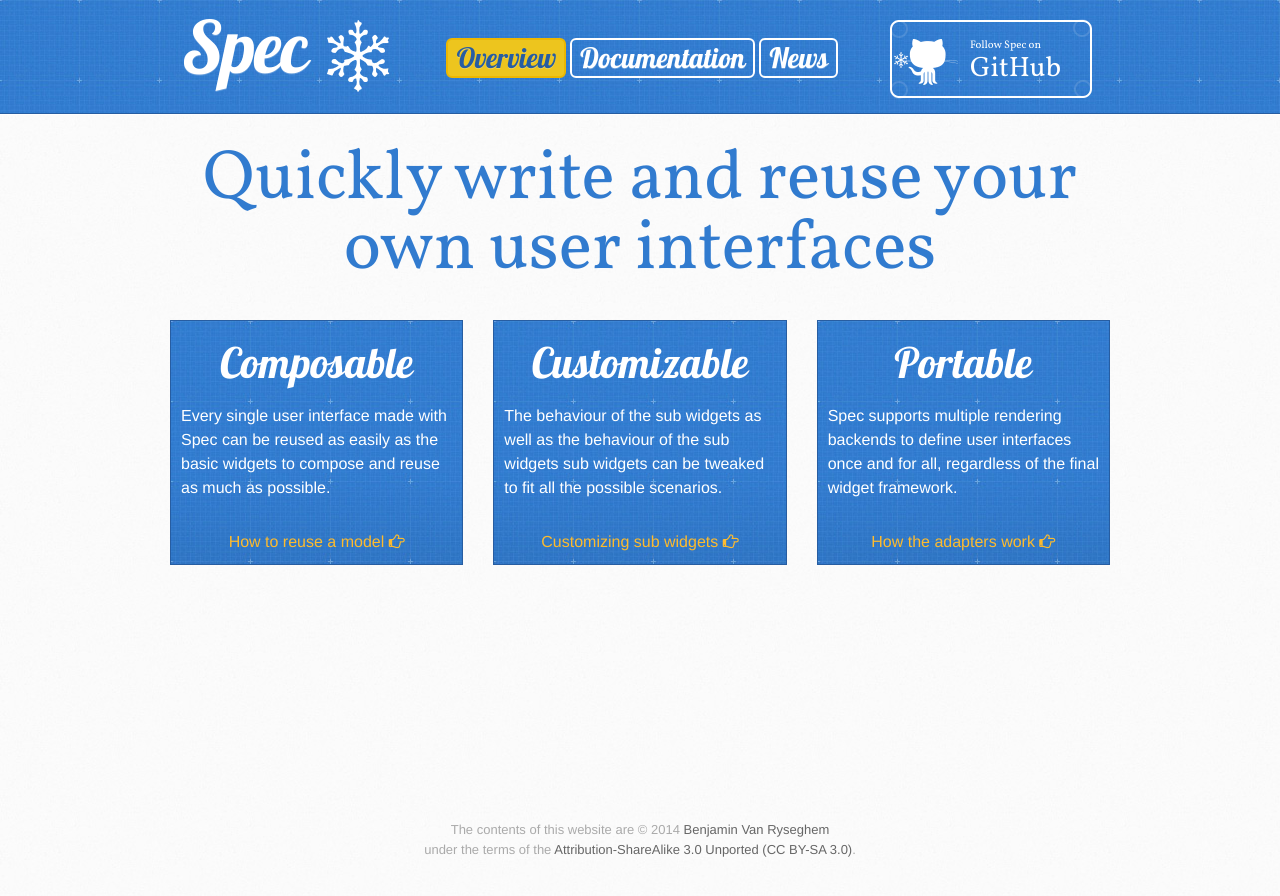
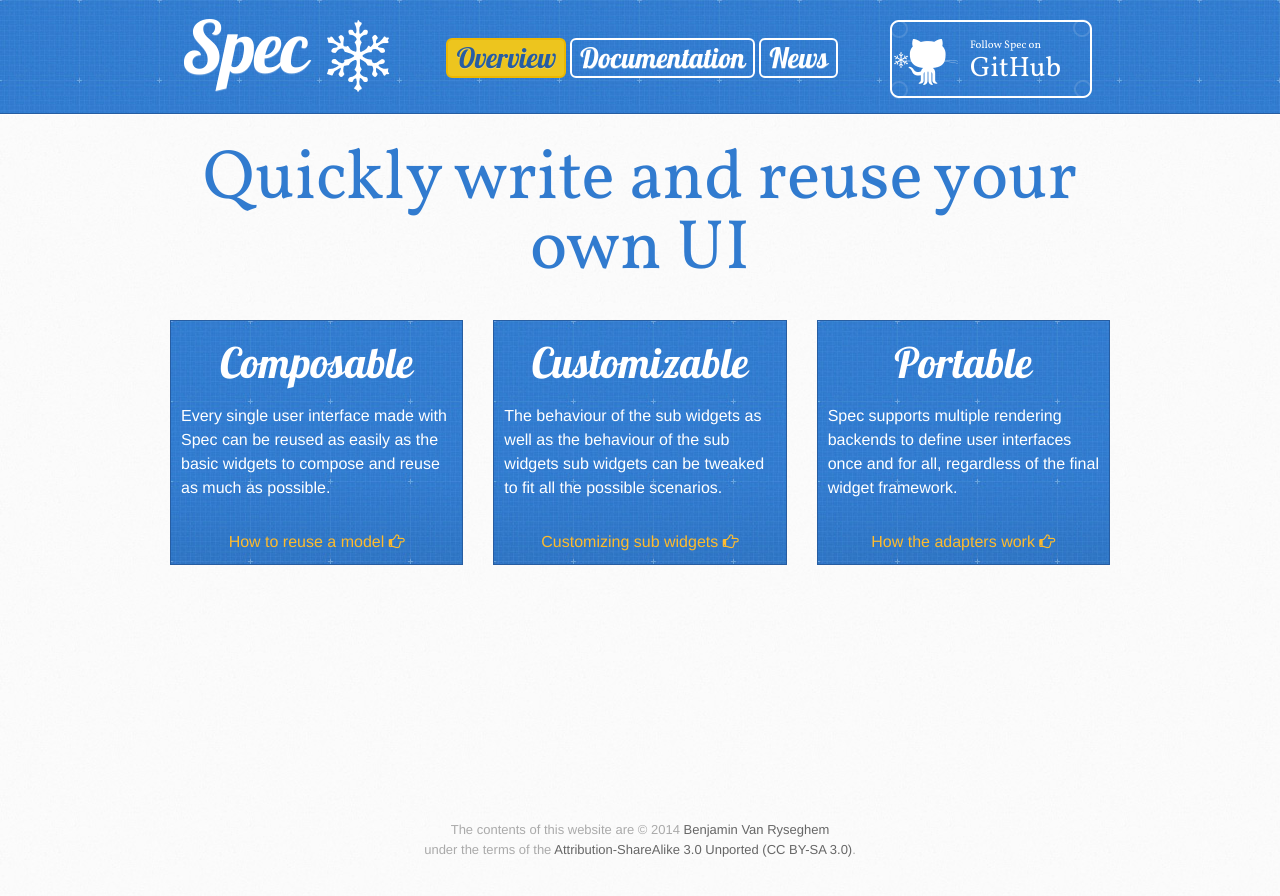
Before and after one commit to spec-framework/website, a Jekyll site: the page built from index.html, in a window 1280 px wide. Shown: the top 896 px of the page. Built offline with Jekyll 4.4.1, drawn with Linux system fonts in a browser that asks for light colours; Markdown is read by kramdown in place of the engine named in the settings.

Commit message:
Update index.html

```diff
--- a/index.html
+++ b/index.html
@@ -6,7 +6,7 @@ title: coding with spice
 <div id="content-wrapper">
 	<div class="inner clearfix home_wrapper">
 		<div class="home">
-			<p class="home_title">Quickly write and reuse your own user interfaces</p>
+			<p class="home_title">Quickly write and reuse your own UI</p>
 		</div>
 		<div class="row">
 			<div class="col-md-4 col-xs-12">
```
